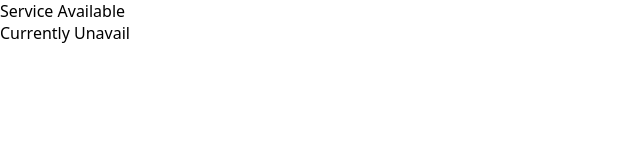
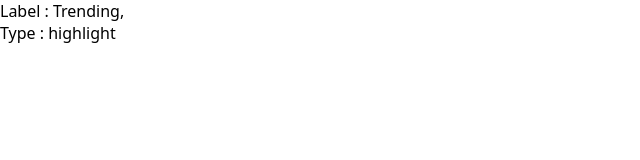
Before and after one commit to EshwarRao717/PRACTICE-SET2-PROPS-, a React (Vite) app in the folder 01-jsx/: page / in a window 1280 px wide. Shown: the top 160 px of the page, without its empty margins (0-640 px from the left). Built offline with nearby package versions, Linux system fonts and the light colour scheme.

Commit message:
11-Commit

```diff
--- a/01-jsx/src/App.jsx
+++ b/01-jsx/src/App.jsx
@@ -1,4 +1,5 @@
-import ServiceStatus from "./Compnents/ServiceStatus";
+import Tag from "./Compnents/Tag";
+
 
 
 
@@ -6,8 +7,7 @@ import ServiceStatus from "./Compnents/ServiceStatus";
 function App() {
   return (
     <div>
-<ServiceStatus isAvailable = {true}/>
-<ServiceStatus isAvailable = {false}/>
+<Tag label = "Trending" type = "highlight"/>
     </div>
   );
 }
--- a/01-jsx/src/Compnents/ServiceStatus.jsx
+++ /dev/null
@@ -1,13 +0,0 @@
-import React from 'react'
-
-const ServiceStatus = ({isAvailable}) => {
-  return (
-    <div>
-        <p>
-            {isAvailable ? "Service Available" : "Currently Unavail"}
-        </p>
-    </div>
-  )
-}
-
-export default ServiceStatus
--- /dev/null
+++ b/01-jsx/src/Compnents/Tag.jsx
@@ -0,0 +1,14 @@
+import React from 'react'
+
+const Tag = ({label = Sale, type = New}) => {
+  return (
+    <div style={{whiteSpace:"pre-line"}}>
+        <p>
+            {`Label : ${label},
+             Type : ${type}`}
+        </p>
+    </div>
+  )
+}
+
+export default Tag
```
